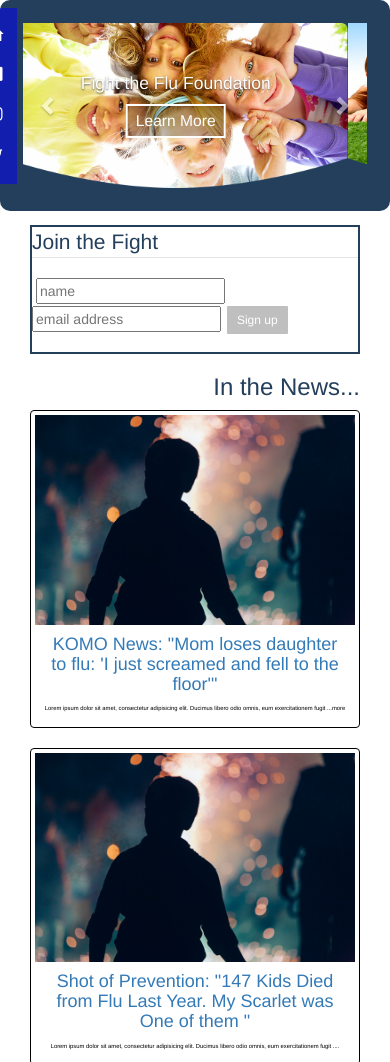
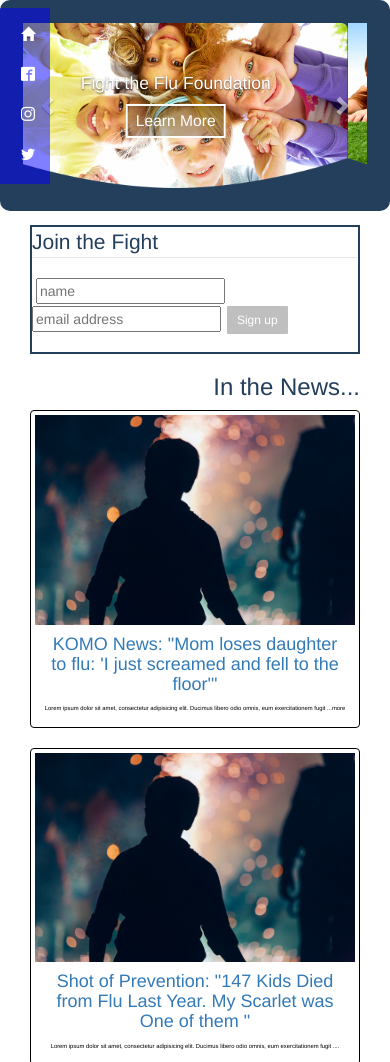
Before and after one commit to CWShelly/FightTheFlu, a website: page app/index.html in a window 390 px wide. Shown: the top 1062 px of the page. Drawn offline with nearby package versions, Linux system fonts and the light colour scheme; files whose address does not match are found by name.

Commit message:
adjusting mobile navbar

```diff
--- a/app/index.html
+++ b/app/index.html
@@ -11,7 +11,7 @@
 <body>
 
   <div class="container" id="story">
-    <div class = "navbar navbar navbar-fixed-top navbar-nav col-sm-12 col-xs-1">
+    <div class = "navbar navbar navbar-fixed-top navbar-nav col-sm-12 col-xs-2">
 
 <div class="navbar-inner ">
     <ul class="nav navbar-nav pull-right">
```
